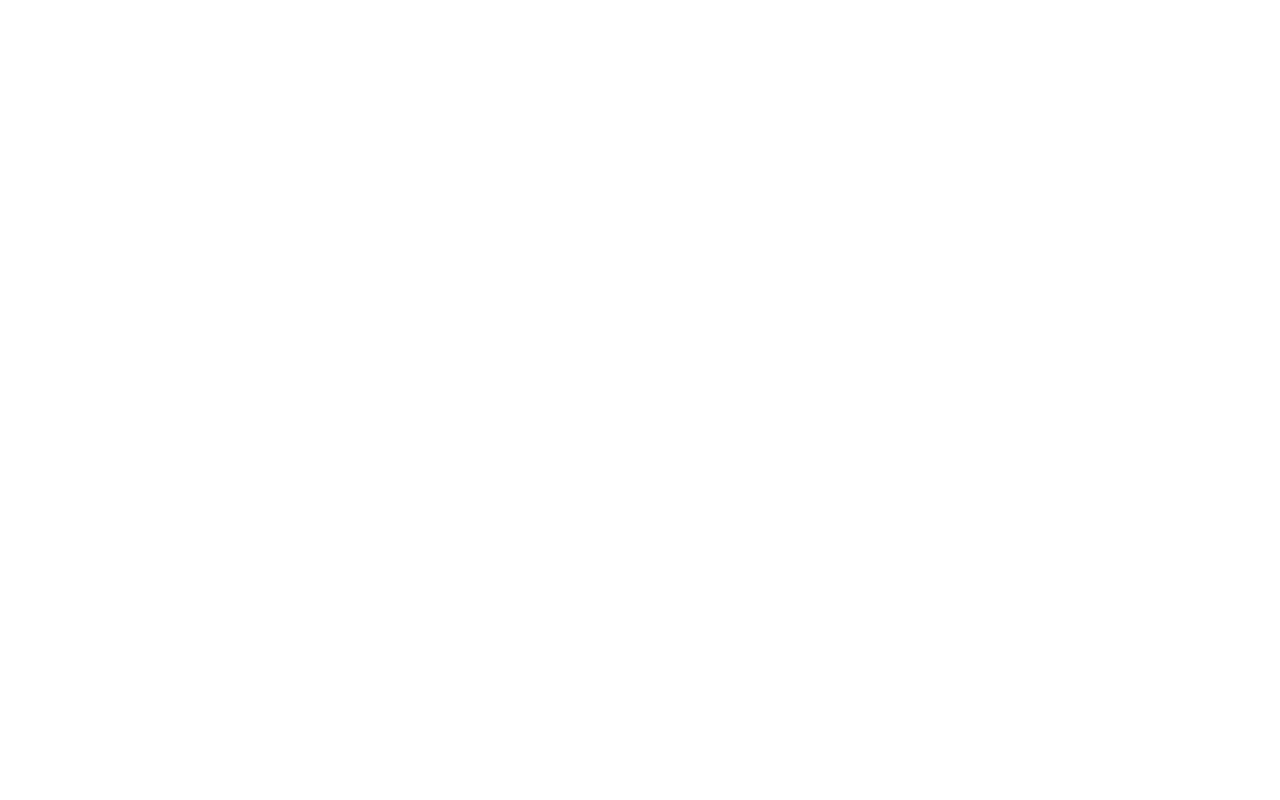
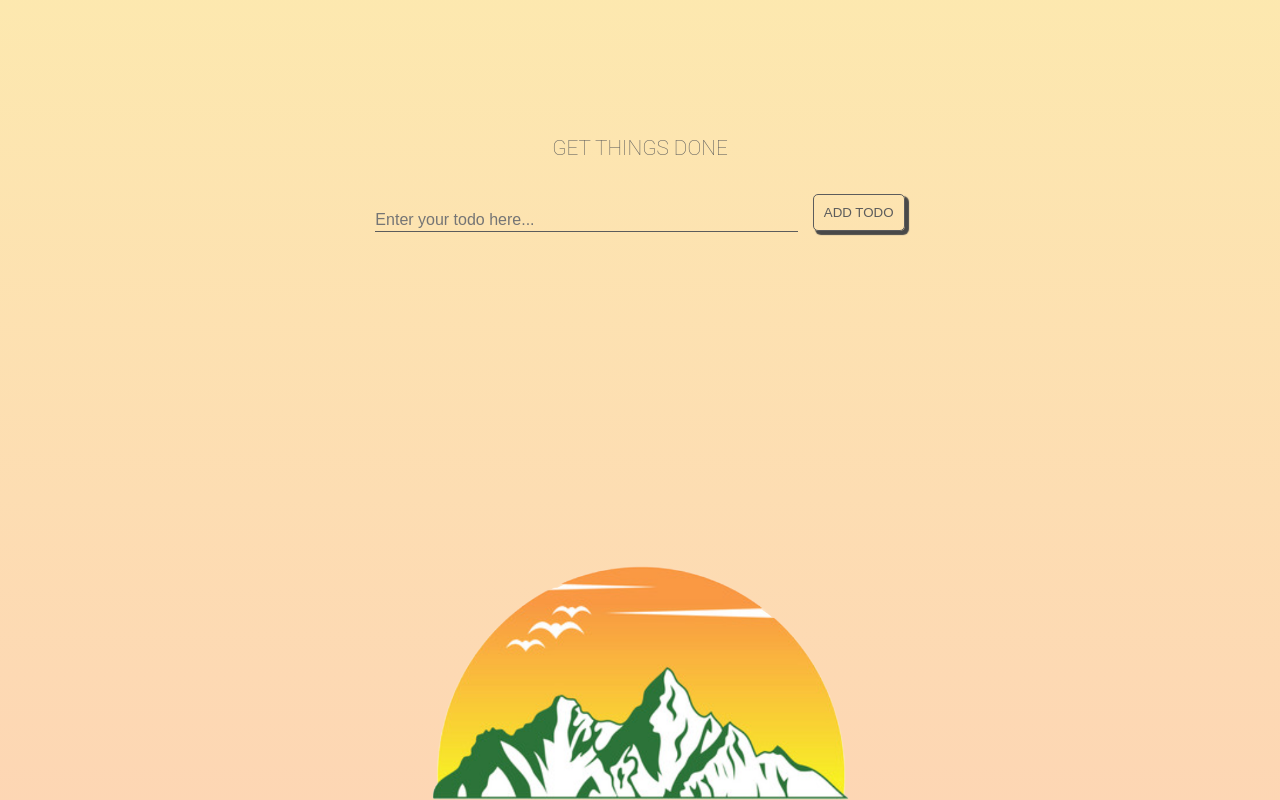
Before and after one commit to filipwieselgren/TODO, a website: page index.html in a window 1280 px wide. Drawn offline with Linux system fonts and the light colour scheme.

Commit message:
La till input+add-task-btn

```diff
--- a/index.html
+++ b/index.html
@@ -4,10 +4,42 @@
     <meta charset="UTF-8" />
     <meta http-equiv="X-UA-Compatible" content="IE=edge" />
     <meta name="viewport" content="width=device-width, initial-scale=1.0" />
+
+    <link
+      rel="stylesheet"
+      href="https://cdnjs.cloudflare.com/ajax/libs/font-awesome/5.15.4/css/all.min.css"
+      integrity="sha512-1ycn6IcaQQ40/MKBW2W4Rhis/DbILU74C1vSrLJxCq57o941Ym01SwNsOMqvEBFlcgUa6xLiPY/NS5R+E6ztJQ=="
+      crossorigin="anonymous"
+      referrerpolicy="no-referrer"
+    />
     <link rel="stylesheet" href="/css/main.css" />
-    <title>Document</title>
+    <title>todo övning</title>
   </head>
   <body>
+    <header class="titleContainer">
+      <h1 class="title">Get things done</h1>
+    </header>
+    <form class="inputContainer">
+      <input
+        type="text"
+        id="inputTodo"
+        placeholder="Enter your todo here..."
+        required
+      />
+      <button id="addTodo" type="submit">Add todo</button>
+    </form>
+    <div id="containerTodo">
+      <ul id="listTodo"></ul>
+    </div>
+
+    <footer id="imgContainer">
+      <img
+        src="/images/sunset.png"
+        alt="bild på berg, fåglar och solen"
+        srcset=""
+      />
+    </footer>
+
     <script src="/js/main.js"></script>
   </body>
 </html>
--- a/sass/main.scss
+++ b/sass/main.scss
@@ -0,0 +1,100 @@
+* {
+  margin: 0;
+  padding: 0;
+  box-sizing: border-box;
+}
+body {
+  min-height: 100vh;
+  background-image: linear-gradient(
+    180deg,
+    rgba(249, 198, 55, 0.4),
+    rgba(250, 153, 67, 0.4)
+  );
+  background-repeat: no-repeat;
+  color: #5c5c5c;
+  font-family: roboto, sans-serif;
+  font-size: 12pt;
+  display: flex;
+  flex-direction: column;
+  position: relative;
+
+  .titleContainer {
+    min-height: 25vh;
+    display: flex;
+    justify-content: center;
+    align-items: flex-end;
+
+    .title {
+      font-size: 1.3rem;
+      font-weight: 100;
+      text-transform: uppercase;
+    }
+  }
+
+  .inputContainer {
+    min-height: 10vh;
+    display: flex;
+    justify-content: center;
+    align-items: center;
+    gap: 15px;
+    margin-top: 20px;
+
+    #inputTodo {
+      border: none;
+      background-color: transparent;
+      border-bottom: 1px solid #5c5c5c;
+      width: 60%;
+      height: 3vh;
+      font-size: 1rem;
+    }
+  }
+
+  #addTodo {
+    border: 1px solid #5c5c5c;
+    background-color: transparent;
+    border-radius: 5px;
+    text-transform: uppercase;
+    padding: 10px;
+    margin-bottom: 2vh;
+    color: #5c5c5c;
+    box-shadow: 3px 3px 1px 1px #494949;
+    cursor: pointer;
+  }
+  #addTodo:hover {
+    background-color: rgba(250, 153, 67, 0.2);
+  }
+
+  /*-----IMAGE-----*/
+
+  #imgContainer {
+    display: flex;
+    justify-content: center;
+    align-items: flex-end;
+    min-height: 62.5vh;
+    position: absolute;
+    bottom: 0;
+    width: 100%;
+  }
+
+  img {
+    height: 30vh;
+    width: 100vw;
+    justify-self: flex-end;
+  }
+}
+
+/*-----MEDIA QUERIES-----*/
+
+@media screen and (min-width: 500px) {
+  .titleContainer {
+    min-height: 20vh !important;
+  }
+
+  #inputTodo {
+    width: 33% !important;
+  }
+
+  img {
+    width: 33vw !important;
+  }
+}
```
Also changed, not shown: css/main.css, 1 other file.
